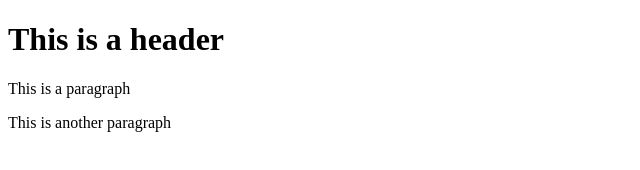
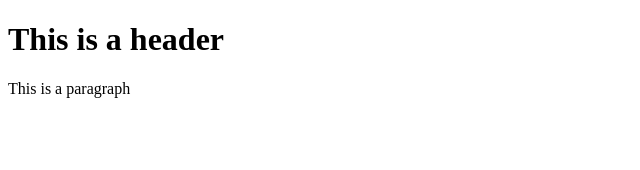
Before and after one commit to hugo0027/git-test, a website: page index.html in a window 1280 px wide. Shown: the whole page, without its empty margins (0-640 px from the left). Drawn offline with Linux system fonts and the light colour scheme.

Commit message:
using NPM

```diff
--- a/index.html
+++ b/index.html
@@ -3,6 +3,5 @@
     <body>
         <h1>This is a header</h1>
         <p>This is a paragraph</p>
-        <p>This is another paragraph</p>
     </body>
 </html>
```
Also changed, not shown: package.json (added, +24 -0 lines), 2 other files.
